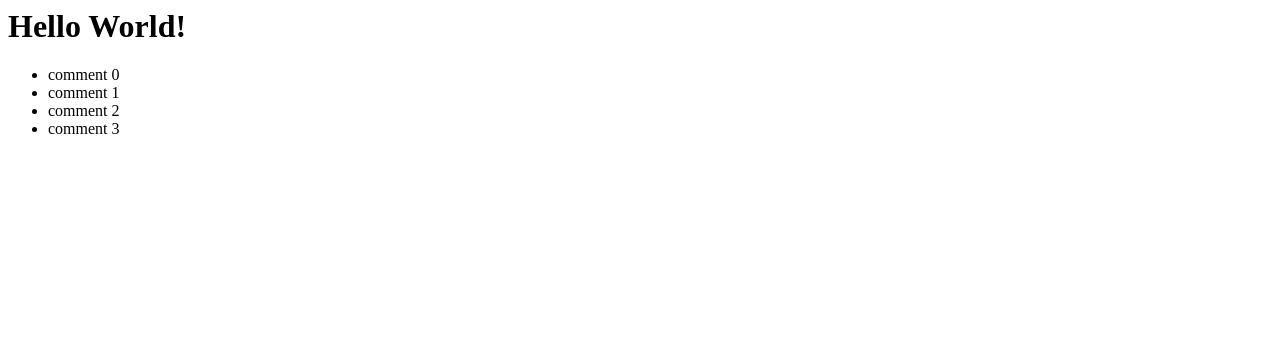
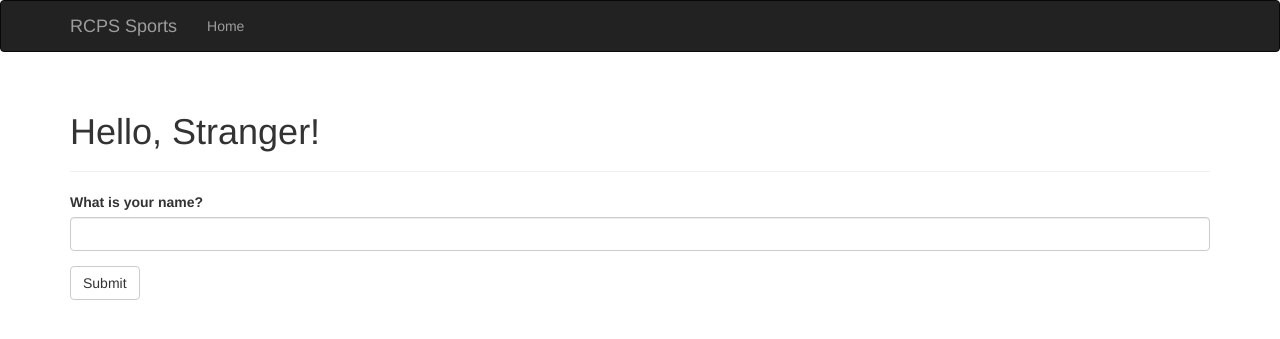
Before and after one commit to w1n5t0n99/rcps-sport, a Flask app: page / in a window 1280 px wide. Shown: the top 339 px of the page. Run offline with Flask 2, Linux system fonts and the light colour scheme; some libraries are stand-ins or nearby versions.

Commit message:
add wtf forms

```diff
--- a/rcps-sport.py
+++ b/rcps-sport.py
@@ -1,16 +1,29 @@
 from flask import Flask, render_template
 from flask_bootstrap import Bootstrap
+from flask_wtf import FlaskForm
+from wtforms import StringField, SubmitField
+from wtforms.validators import DataRequired
+
+class NameForm(FlaskForm):
+    name = StringField('What is your name?', validators=[DataRequired()])
+    submit = SubmitField('Submit')
 
 
 app = Flask(__name__)
+app.config['SECRET_KEY'] = 'app secret key'
 bootstrap = Bootstrap(app)
 
 comments = ['comment 0', 'comment 1', 'comment 2', 'comment 3']
 
 
-@app.route('/')
+@app.route('/', methods=['GET', 'POST'])
 def index():
-    return render_template('index.html', comments=comments)
+    name = None
+    form = NameForm()
+    if form.validate_on_submit():
+        name = form.name.data
+        form.name.data = ''
+    return render_template('index.html', form=form, name=name)
 
 
 @app.route('/user/<name>')
--- a/requirements.txt
+++ b/requirements.txt
@@ -2,8 +2,10 @@ click==7.1.2
 dominate==2.6.0
 Flask==1.1.2
 Flask-Bootstrap==3.3.7.1
+Flask-WTF==0.14.3
 itsdangerous==1.1.0
 Jinja2==2.11.2
 MarkupSafe==1.1.1
 visitor==0.1.3
 Werkzeug==1.0.1
+WTForms==2.3.3
--- a/templates/500.html
+++ b/templates/500.html
@@ -1,9 +1,9 @@
 {% extends "base.html" %}
 
-{% block title %} RCPS Sports - Unhandled Exception {% endblock %}
+{% block title %} RCPS Sports - Internal Server Error {% endblock %}
 
 {% block page_content %}
 <div class="page-header">
-    <h1>Not Found</h1>
+    <h1>500 Internal Server Error</h1>
 </div>
 {% endblock %}
--- a/templates/index.html
+++ b/templates/index.html
@@ -1,6 +1,11 @@
-<h1>Hello World!</h1>
-<ul>
-    {% for comment in comments %}
-    <li>{{ comment }}</li>
-    {% endfor %}
-</ul>
+{% extends "base.html" %}
+{% import "bootstrap/wtf.html" as wtf %}
+
+{% block title %}RCPS Sports{% endblock %}
+
+{% block page_content %}
+<div class="page-header">
+    <h1>Hello, {% if name %}{{ name }}{% else %}Stranger{% endif %}!</h1>
+</div>
+{{ wtf.quick_form(form) }}
+{% endblock %}
```
